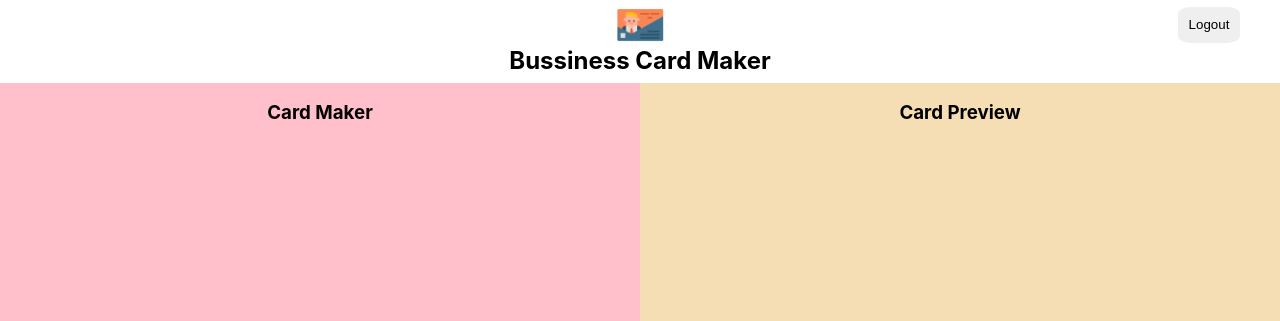
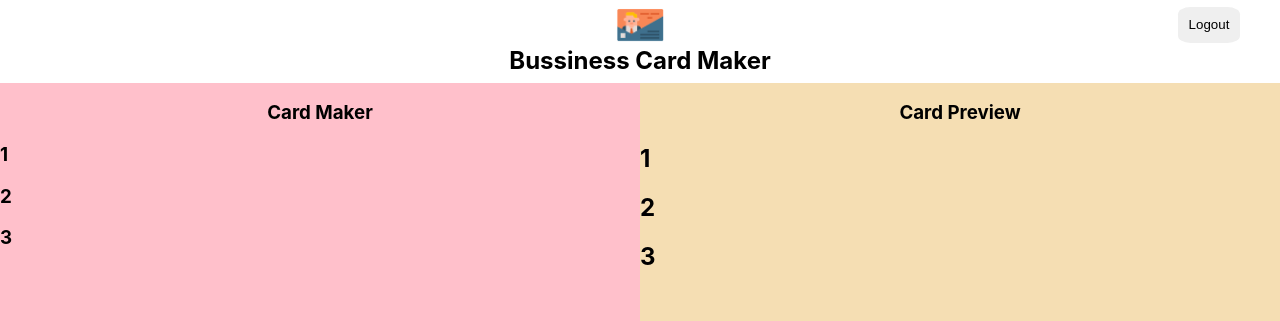
Before and after one commit to JongyunHa/Card-maker, a React (Create React App) app: page /maker in a window 1280 px wide. Shown: the top 321 px of the page. Built offline with nearby package versions, Linux system fonts and the light colour scheme; no server answers; sample sign-in values are in the browser's storage.

Commit message:
Maker layout

```diff
--- /dev/null
+++ b/src/components/card/card.jsx
@@ -0,0 +1,7 @@
+import React from 'react';
+
+const Card = ({ card }) => {
+  return <h2>{card.id}</h2>;
+};
+
+export default Card;
--- /dev/null
+++ b/src/components/card_edit_from/cardEditForm.jsx
@@ -0,0 +1,8 @@
+import React from 'react';
+import styles from './cardEditFrom.module.css';
+
+const CardEditForm = ({ card }) => {
+  return <h1>{card.id}</h1>;
+};
+
+export default CardEditForm;
--- a/src/components/editor/editor.jsx
+++ b/src/components/editor/editor.jsx
@@ -1,10 +1,14 @@
 import React from 'react';
 import styles from './editor.module.css';
+import CardEditForm from '../card_edit_from/cardEditForm';
 
-const Editor = () => {
+const Editor = ({ cards }) => {
   return (
     <section className={styles.editor}>
       <h1 className={styles.title}>Card Maker</h1>
+      {cards.map((card) => (
+        <CardEditForm card={card} />
+      ))}
     </section>
   );
 };
--- a/src/components/maker/maker.jsx
+++ b/src/components/maker/maker.jsx
@@ -1,4 +1,4 @@
-import React, { useEffect } from 'react';
+import React, { useEffect, useState } from 'react';
 import styles from './maker.module.css';
 import Header from '../header/header';
 import Footer from '../footer/footer';
@@ -7,6 +7,39 @@ import Editor from '../editor/editor';
 import Preview from '../preview/preview';
 
 const Maker = ({ authService }) => {
+  const [cards, setCards] = useState([
+    {
+      id: '1',
+      name: 'Jongyun',
+      company: 'Samsung',
+      theme: 'light',
+      email: 'dev@jongyun.com',
+      message: 'go for it',
+      file: 'jongyun',
+      fileURL: 'jongyun.png',
+    },
+    {
+      id: '2',
+      name: 'Jongyun',
+      company: 'Samsung',
+      theme: 'light',
+      email: 'dev@jongyun.com',
+      message: 'go for it',
+      file: 'jongyun',
+      fileURL: 'jongyun.png',
+    },
+    {
+      id: '3',
+      name: 'Jongyun',
+      company: 'Samsung',
+      theme: 'light',
+      email: 'dev@jongyun.com',
+      message: 'go for it',
+      file: 'jongyun',
+      fileURL: 'jongyun.png',
+    },
+  ]);
+
   const history = useHistory();
   const onLogout = () => {
     authService.logout();
@@ -21,8 +54,8 @@ const Maker = ({ authService }) => {
     <section className={styles.maker}>
       <Header onLogout={onLogout} />
       <div className={styles.container}>
-        <Editor />
-        <Preview />
+        <Editor cards={cards} />
+        <Preview cards={cards} />
       </div>
       <Footer />
     </section>
--- a/src/components/preview/preview.jsx
+++ b/src/components/preview/preview.jsx
@@ -1,10 +1,14 @@
 import React from 'react';
 import styles from './preview.module.css';
+import Card from '../card/card';
 
-const Preview = () => {
+const Preview = ({ cards }) => {
   return (
     <section className={styles.preview}>
       <h1 className={styles.title}>Card Preview</h1>
+      {cards.map((card) => (
+        <Card card={card} />
+      ))}
     </section>
   );
 };
```
Also changed, not shown: src/components/card/card.module.css (added), src/components/card_edit_from/cardEditFrom.module.css (added).
